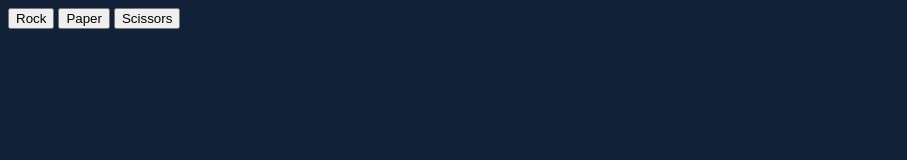
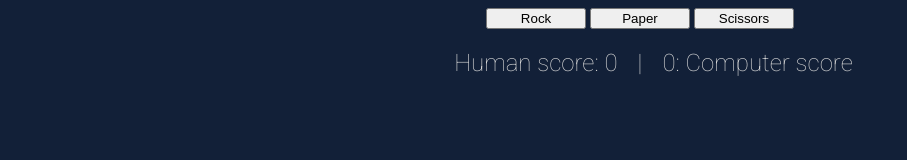
Before and after one commit to Brobo1/rock-paper-scissors, a plain HTML site: page index.html in a window 1280 px wide. Shown: the whole page, without its empty margins (0-907 px from the left). Drawn offline with Linux system fonts and the light colour scheme.

Commit message:
Add Roboto font and update UI elements
The Roboto font from Google Fonts has been added to the project. Additionally, the UI structure for the game was significantly updated, including wrapping game buttons in a div, adding a score display, and formatting changes to all those elements in the CSS. A placeholder function for displaying the score was also added to the JavaScript.

```diff
--- a/index.html
+++ b/index.html
@@ -1,15 +1,30 @@
 <!doctype html>
 <html lang="en">
   <head>
+    <link rel="preconnect" href="https://fonts.googleapis.com" />
+    <link rel="preconnect" href="https://fonts.gstatic.com" crossorigin />
+    <link
+      href="https://fonts.googleapis.com/css2?family=Roboto:ital,wght@0,100;0,300;0,400;0,500;0,700;0,900;1,100;1,300;1,400;1,500;1,700;1,900&display=swap"
+      rel="stylesheet"
+    />
     <meta charset="UTF-8" />
     <title>Title</title>
     <link rel="stylesheet" href="style.css" />
   </head>
   <body>
     <div id="container">
-      <button id="rock">Rock</button>
-      <button id="paper">Paper</button>
-      <button id="scissors">Scissors</button>
+      <div id="buttons">
+        <button id="rock">Rock</button>
+        <button id="paper">Paper</button>
+        <button id="scissors">Scissors</button>
+      </div>
+      <div id="scores">
+        <h2 id="human-score">Human score: 0</h2>
+        <div id="divider">
+          <h2>|</h2>
+        </div>
+        <h2 id="computer-score">0: Computer score</h2>
+      </div>
     </div>
     <script src="script.js"></script>
   </body>
--- a/script.js
+++ b/script.js
@@ -17,6 +17,8 @@ const rand = () => {
   const random = Math.floor(Math.random() * compOpt.length);
   return compOpt[random];
 };
+
+const displyScore = () => {};
 
 const playRound = (player) => {
   const comp = rand();
--- a/style.css
+++ b/style.css
@@ -1,3 +1,29 @@
+html {
+  font-family: "Roboto", sans-serif;
+}
+
 body {
   background-color: #122038;
 }
+
+button {
+  width: 100px;
+}
+
+#container {
+  display: flex;
+  flex-direction: column;
+  align-items: center;
+}
+
+#scores {
+  color: #d8d8d8;
+  display: grid;
+  grid-template-columns: 1fr auto 1fr;
+  gap: 20px;
+}
+
+#scores h2 {
+  font-weight: 200;
+  text-align: end;
+}
```
